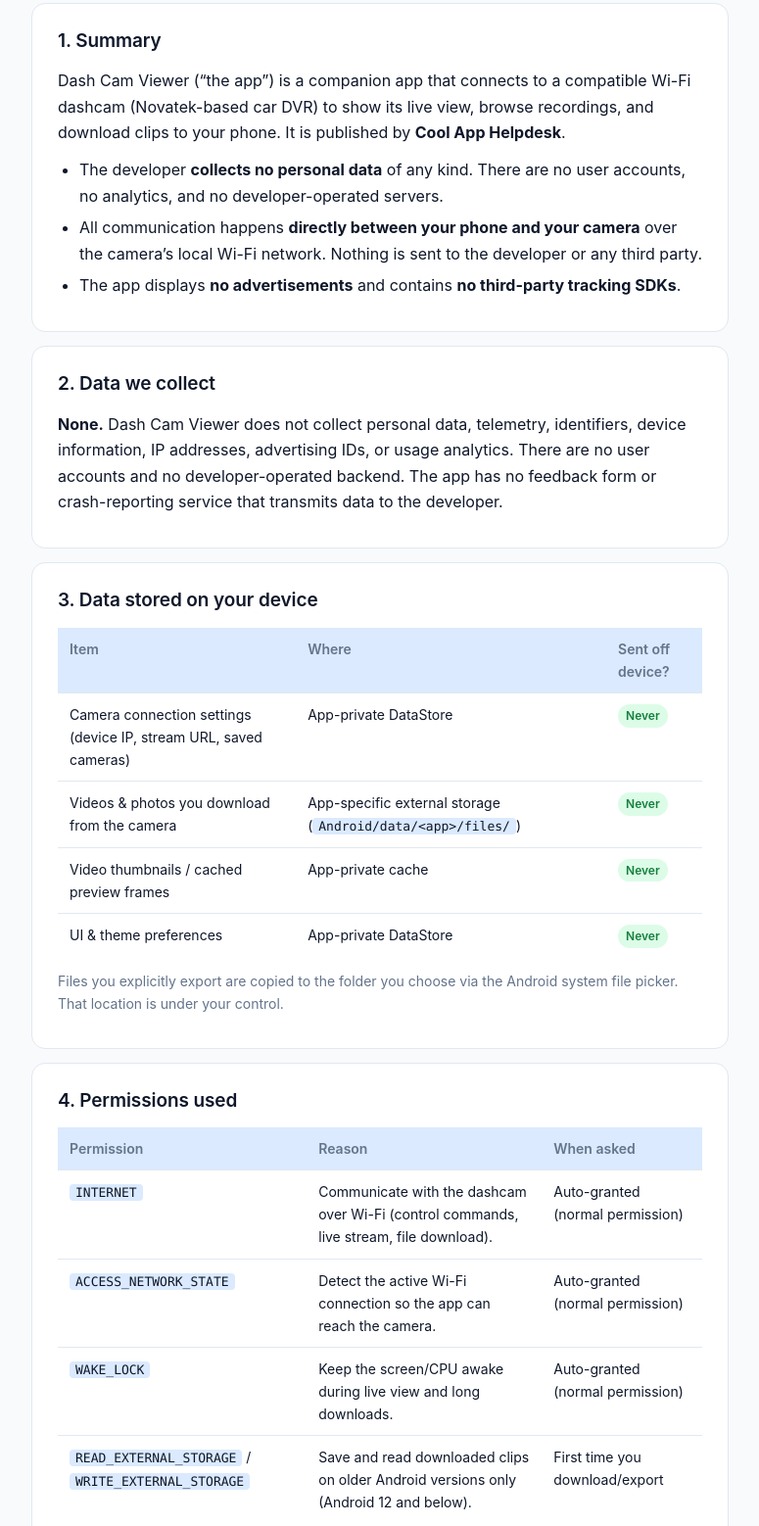
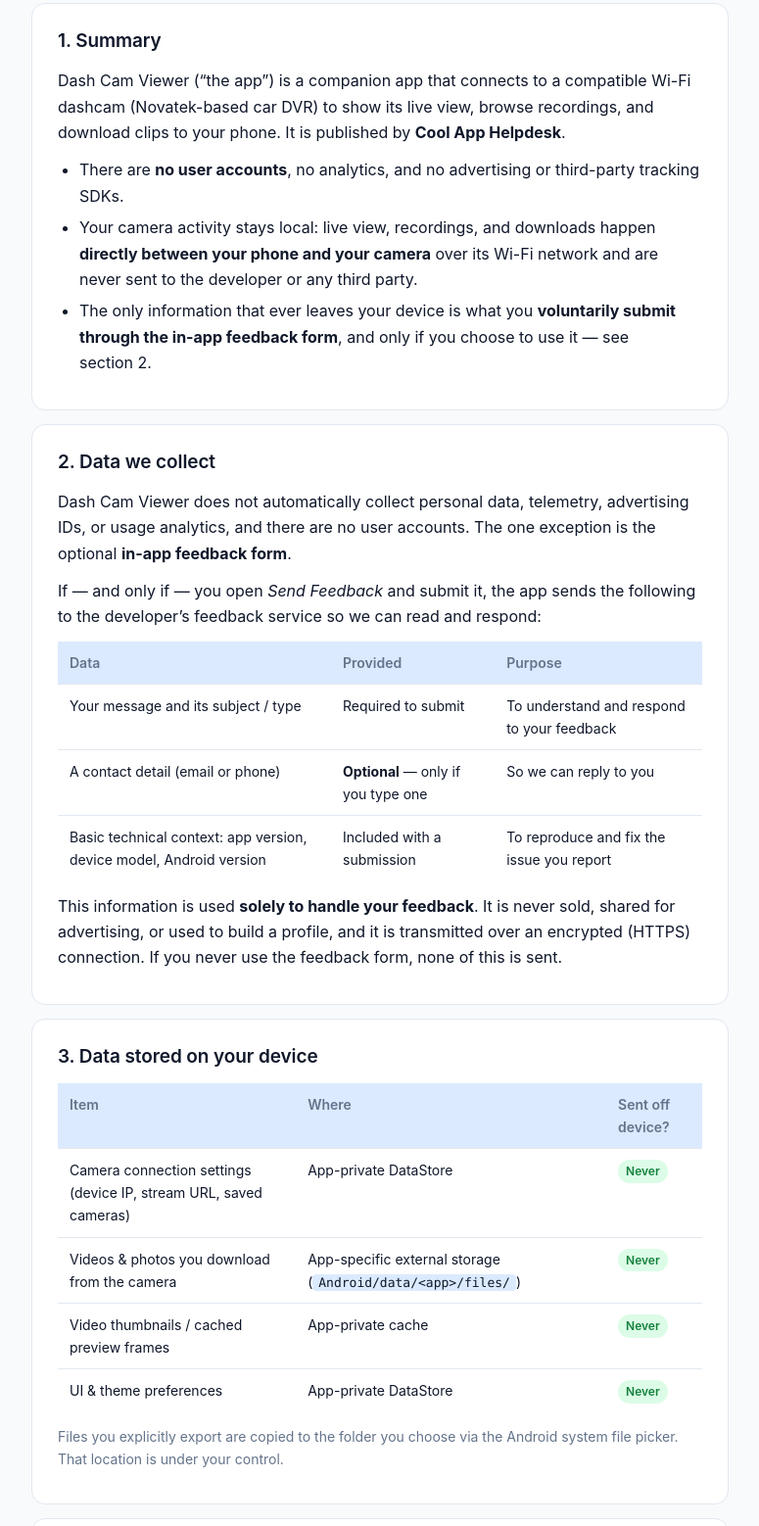
Before and after one commit to coolapphelpdesk-bot/dashcam-viewer, a plain HTML site: page index.html in a window 1280 px wide. Shown: the part 202-1760 px from the top of the page at 98% size, without its empty margins (252-1027 px from the left). Drawn offline with Linux system fonts and the light colour scheme.

Commit message:
Update privacy policy: disclose in-app feedback data collection

```diff
--- a/index.html
+++ b/index.html
@@ -56,22 +56,32 @@
 
 <header>
   <h1>Privacy Policy</h1>
-  <p>Dash Cam Viewer &middot; last updated <time datetime="2026-07-05">July 5, 2026</time></p>
+  <p>Dash Cam Viewer &middot; last updated <time datetime="2026-07-15">July 15, 2026</time></p>
 </header>
 
 <section class="card">
   <h2>1. Summary</h2>
   <p>Dash Cam Viewer (&ldquo;the app&rdquo;) is a companion app that connects to a compatible Wi-Fi dashcam (Novatek-based car DVR) to show its live view, browse recordings, and download clips to your phone. It is published by <strong>Cool App Helpdesk</strong>.</p>
   <ul>
-    <li>The developer <strong>collects no personal data</strong> of any kind. There are no user accounts, no analytics, and no developer-operated servers.</li>
-    <li>All communication happens <strong>directly between your phone and your camera</strong> over the camera&rsquo;s local Wi-Fi network. Nothing is sent to the developer or any third party.</li>
-    <li>The app displays <strong>no advertisements</strong> and contains <strong>no third-party tracking SDKs</strong>.</li>
+    <li>There are <strong>no user accounts</strong>, no analytics, and no advertising or third-party tracking SDKs.</li>
+    <li>Your camera activity stays local: live view, recordings, and downloads happen <strong>directly between your phone and your camera</strong> over its Wi-Fi network and are never sent to the developer or any third party.</li>
+    <li>The only information that ever leaves your device is what you <strong>voluntarily submit through the in-app feedback form</strong>, and only if you choose to use it &mdash; see section&nbsp;2.</li>
   </ul>
 </section>
 
 <section class="card">
   <h2>2. Data we collect</h2>
-  <p><strong>None.</strong> Dash Cam Viewer does not collect personal data, telemetry, identifiers, device information, IP addresses, advertising IDs, or usage analytics. There are no user accounts and no developer-operated backend. The app has no feedback form or crash-reporting service that transmits data to the developer.</p>
+  <p>Dash Cam Viewer does not automatically collect personal data, telemetry, advertising IDs, or usage analytics, and there are no user accounts. The one exception is the optional <strong>in-app feedback form</strong>.</p>
+  <p>If &mdash; and only if &mdash; you open <em>Send Feedback</em> and submit it, the app sends the following to the developer&rsquo;s feedback service so we can read and respond:</p>
+  <table>
+    <thead><tr><th>Data</th><th>Provided</th><th>Purpose</th></tr></thead>
+    <tbody>
+      <tr><td>Your message and its subject / type</td><td>Required to submit</td><td>To understand and respond to your feedback</td></tr>
+      <tr><td>A contact detail (email or phone)</td><td><strong>Optional</strong> &mdash; only if you type one</td><td>So we can reply to you</td></tr>
+      <tr><td>Basic technical context: app version, device model, Android version</td><td>Included with a submission</td><td>To reproduce and fix the issue you report</td></tr>
+    </tbody>
+  </table>
+  <p>This information is used <strong>solely to handle your feedback</strong>. It is never sold, shared for advertising, or used to build a profile, and it is transmitted over an encrypted (HTTPS) connection. If you never use the feedback form, none of this is sent.</p>
 </section>
 
 <section class="card">
@@ -93,10 +103,8 @@
   <table>
     <thead><tr><th>Permission</th><th>Reason</th><th>When asked</th></tr></thead>
     <tbody>
-      <tr><td><code>INTERNET</code></td><td>Communicate with the dashcam over Wi-Fi (control commands, live stream, file download).</td><td>Auto-granted (normal permission)</td></tr>
+      <tr><td><code>INTERNET</code></td><td>Communicate with the dashcam over Wi-Fi (control commands, live stream, file download), and send your message if you use the feedback form.</td><td>Auto-granted (normal permission)</td></tr>
       <tr><td><code>ACCESS_NETWORK_STATE</code></td><td>Detect the active Wi-Fi connection so the app can reach the camera.</td><td>Auto-granted (normal permission)</td></tr>
-      <tr><td><code>WAKE_LOCK</code></td><td>Keep the screen/CPU awake during live view and long downloads.</td><td>Auto-granted (normal permission)</td></tr>
-      <tr><td><code>READ_EXTERNAL_STORAGE</code> / <code>WRITE_EXTERNAL_STORAGE</code></td><td>Save and read downloaded clips on older Android versions only (Android&nbsp;12 and below).</td><td>First time you download/export</td></tr>
     </tbody>
   </table>
   <p>The app requests <strong>no location, camera, microphone, contacts, or phone permissions</strong>. You connect to the dashcam&rsquo;s Wi-Fi through the normal Android Wi-Fi settings.</p>
@@ -110,7 +118,7 @@
     <li><strong>Live view</strong> — an MJPEG or RTSP video stream served by the camera on the local network.</li>
     <li><strong>Recordings</strong> — the recording list, thumbnails, and file downloads are fetched directly from the camera.</li>
   </ul>
-  <p>These connections use the camera&rsquo;s own HTTP protocol on your local network and never leave it. The app contacts <strong>no internet servers of its own</strong> and contains <strong>no advertising, analytics, crash-reporting, social, or attribution SDKs</strong>. Bundled libraries (Media3 ExoPlayer, OkHttp, Coil, Room, DataStore) operate strictly within the scope described here.</p>
+  <p>These camera connections use the camera&rsquo;s own HTTP protocol on your local network and never leave it. The <strong>only</strong> connection the app makes to the internet is to the developer&rsquo;s feedback service, over encrypted HTTPS, and <strong>only</strong> when you submit the optional feedback form (see section&nbsp;2). The app contains <strong>no advertising, analytics, crash-reporting, social, or attribution SDKs</strong>. Bundled libraries (Media3 ExoPlayer, OkHttp, Coil, Room, DataStore) operate strictly within the scope described here.</p>
 </section>
 
 <section class="card">
@@ -121,13 +129,13 @@
 
 <section class="card">
   <h2>7. Data retention and deletion</h2>
-  <p>Because the developer collects nothing, there is nothing for us to retain or delete on our end.</p>
+  <p>Feedback you submit is retained only as long as needed to handle your request; email us at the address in section&nbsp;10 to have a message you sent removed. Apart from feedback, the developer stores nothing about you on our end.</p>
   <p>To remove locally stored data (saved cameras, preferences, cached thumbnails), clear the app&rsquo;s storage in <em>Android Settings &rarr; Apps &rarr; Dash Cam Viewer &rarr; Storage &rarr; Clear storage</em>, or uninstall the app. Clips you downloaded can be deleted from within the app&rsquo;s album or through your file manager.</p>
 </section>
 
 <section class="card">
   <h2>8. Security</h2>
-  <p>The app stores settings and cached data in its private, sandboxed storage. Connection settings are kept in an encrypted DataStore. Communication with the dashcam uses the camera&rsquo;s local HTTP protocol over the private Wi-Fi link between your phone and the camera; it does not traverse the internet. The app is distributed through the Google Play Store, which verifies the developer signing key on every update.</p>
+  <p>The app stores settings and cached data in its private, sandboxed storage. Connection settings are kept in an encrypted DataStore. Communication with the dashcam uses the camera&rsquo;s local HTTP protocol over the private Wi-Fi link between your phone and the camera; it does not traverse the internet. Feedback you submit is sent to the developer over an encrypted HTTPS/TLS connection. The app is distributed through the Google Play Store, which verifies the developer signing key on every update.</p>
 </section>
 
 <section class="card">
```
